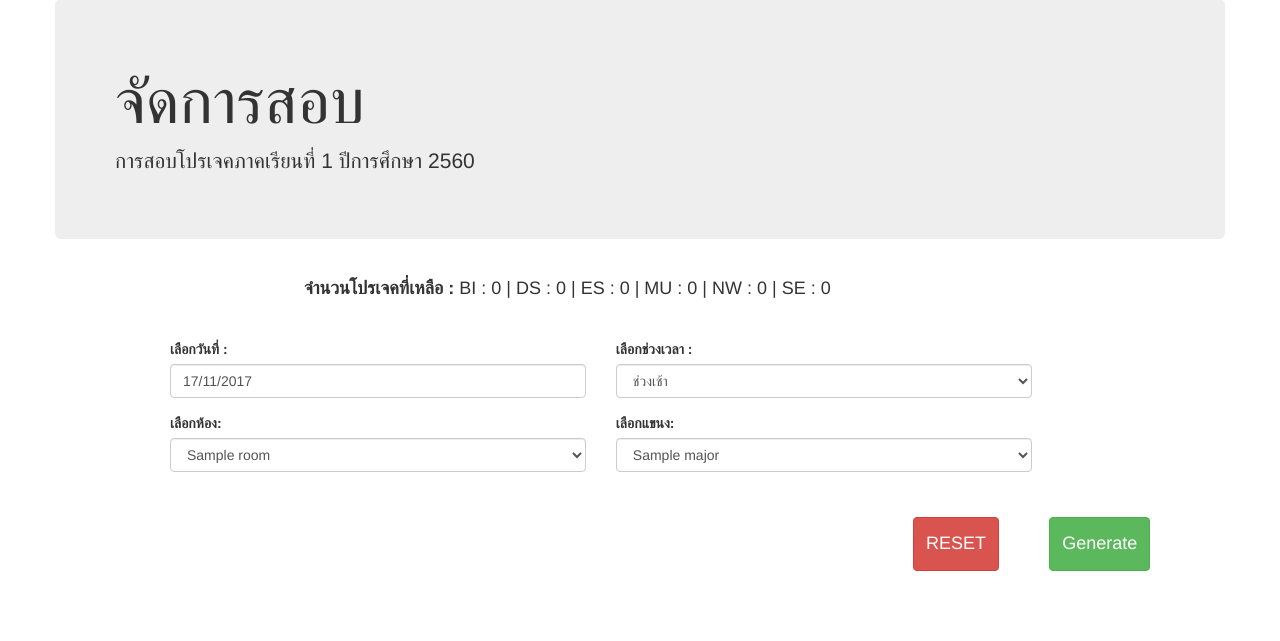
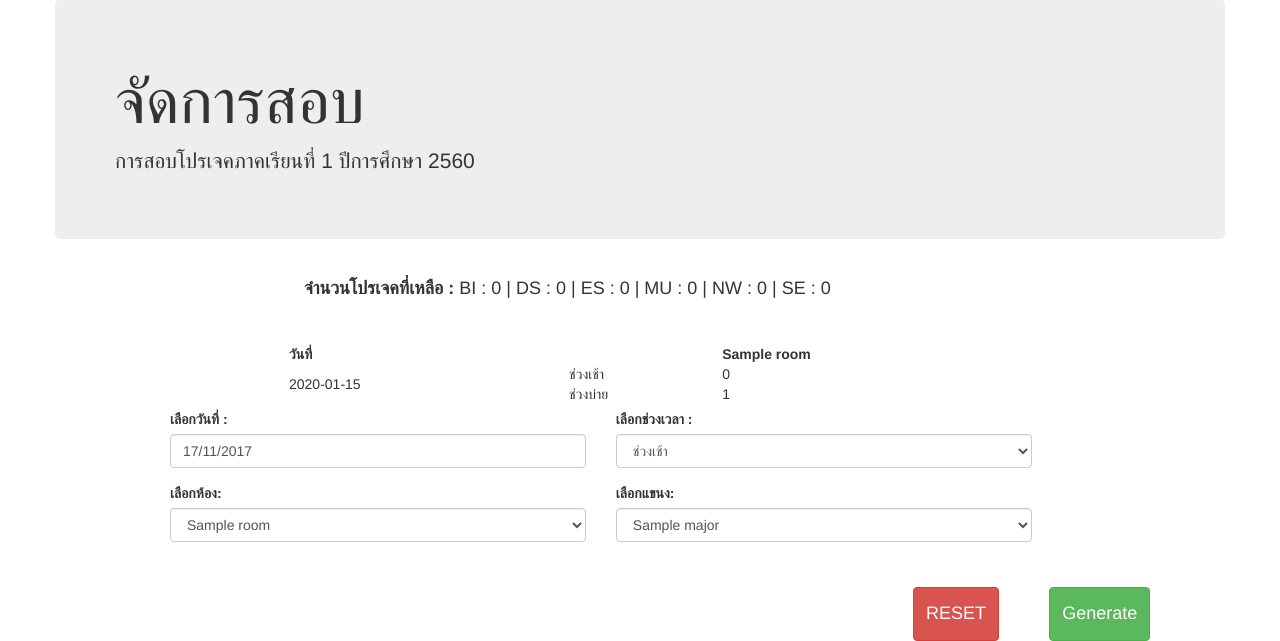
Before and after one commit to jirateep-dev/Project_exam_management_system, a Django app: page /manage/ in a window 1280 px wide. Shown: the part 248-889 px from the top of the page. Before the commit the page ends 819 px from the top, so only its background shows below. Run offline with Django 3.2, Linux system fonts and the light colour scheme; a user stored in the database is signed in; tables that the repository leaves empty hold one stand-in row (values such as "Sample post"); some libraries are stand-ins or nearby versions.

Commit message:
UI update

```diff
--- a/analysis_data/templates/manage.html
+++ b/analysis_data/templates/manage.html
@@ -19,7 +19,31 @@
                 {% endfor %}
             </h4>
         </div>
-        <form action="{% url 'manage_room' %}" method="POST" id="generate_form" style="margin-left: 100px;margin-top: 100px">
+        <table class='table-hover col-md-8' style="margin-left: 20%;margin-top: 30px;">
+            <tr>
+                <th>วันที่</th>
+                <th> </th>
+                {% for room in rooms%}
+                    <th>{{room}}</th>
+                {% endfor %}
+            </tr>
+            {% for key, values in room_period.items %}
+                <tr>
+                    <td rowspan="2">{{key}}</td>
+                    <td>ช่วงเช้า</td>
+                    {% for i in values.0%}
+                        <td>{{i}}</td>
+                    {% endfor %}
+                </tr>
+                <tr>
+                    <td>ช่วงบ่าย</td>
+                    {% for i in values.1%}
+                        <td>{{i}}</td>
+                    {% endfor %}
+                </tr>
+            {% endfor %}
+        </table>
+        <form action="{% url 'manage_room' %}" method="POST" id="generate_form" style="margin-left: 100px;margin-top: 170px">
             {% csrf_token %}
             <div class='col-md-5'>
                 <div class="form-group">
--- a/analysis_data/templates/result_room.html
+++ b/analysis_data/templates/result_room.html
@@ -14,7 +14,7 @@
         </div>
         <div id="table_teacher" class="panel-collapse collapse in">
             <table class="table table-hover" >
-                    <thead class="thead-dark">
+                    <thead>
                         <tr>
                             <th>กลุ่มอาจารย์</th>
                             <th>รายชื่ออาจารย์</th>
--- a/analysis_data/views.py
+++ b/analysis_data/views.py
@@ -13,6 +13,8 @@ from django.db.models import Q
 from random import randint
 from collections import Counter
 from django.db.models import Max
+
+this_year = Project.objects.all().aggregate(Max('proj_years'))['proj_years__max']
 
 def change_positionlevels(number1, number2, kmean):
     for i in range(len(kmean)):
@@ -69,8 +71,39 @@ def manageTeacher(major_id, date_input):
     return list_teachers
 
 def count_proj(major):
-    this_year = Project.objects.all().aggregate(Max('proj_years'))['proj_years__max']
     return len(Project.objects.filter(proj_years=this_year, schedule_id_id=None, proj_major=major))
+
+def prepare_render():
+    result = []
+    dic = {}
+    room = Room.objects.values('room_name')
+    date = DateExam.objects.values('date_exam').distinct()
+    date_all = DateExam.objects.all()
+    pc_result = [{'bi':count_proj('Business Intelligence'), 'ds':count_proj('Data Science'), 'es':count_proj('Embedded Systems'), \
+                'mu':count_proj('Multimedia'), 'nw':count_proj('Network and Communication'), 'se':count_proj('Software Development')}]
+    date_result = [date[i]['date_exam'] for i in range(len(date))]
+
+    for i in date_result:
+        period_zero = [0 for i in range(len(room))]
+        period_one = [0 for i in range(len(room))]
+        tp_date = DateExam.objects.values('time_period').filter(date_exam=i)
+        rm_date = DateExam.objects.values('room_id_id').filter(date_exam=i)
+        dic_keep = {}
+
+        for j in range(len(tp_date)):
+            dic_keep[j] = (rm_date[j]['room_id_id']-1, tp_date[j]['time_period'])
+
+        for j in range(len(dic_keep)):
+            if dic_keep[j][1] == 0:
+                period_zero[dic_keep[j][0]] = 1
+            else:
+                period_one[dic_keep[j][0]] = 1
+        dic[i] = (period_zero, period_one)
+    result.append(pc_result)
+    # result.append(date_result)
+    result.append(dic)
+
+    return result
 
 def manage_room(request):
     room_selected = request.POST.get('room_selected',None)
@@ -183,12 +216,11 @@ def manage_room(request):
                     teacher_r.schedule_teacher.add(schedule)
                     teacher_r.save()
                 Project.objects.filter(id=list_proj_id[i]).update(schedule_id_id=schedule.id)
-
-    this_year = Project.objects.all().aggregate(Max('proj_years'))['proj_years__max']
-    pc_result = [{'bi':count_proj('Business Intelligence'), 'ds':count_proj('Data Science'), 'es':count_proj('Embedded Systems'), \
-                'mu':count_proj('Multimedia'), 'nw':count_proj('Network and Communication'), 'se':count_proj('Software Development')}]
-
-    return render(request,"manage.html",{'rooms': Room.objects.all(), 'majors':Major.objects.all(), 'proj_count': pc_result})
+    else:
+        DateExam.objects.filter(id=id_dateexam).delete()
+    pre = prepare_render()
+    return render(request,"manage.html",{'rooms': Room.objects.all(), 'majors':Major.objects.all(), 'proj_count': pre[0],
+                    'room_period':pre[1]})
 
 def table_room(request):
     teacher_groups = []
@@ -231,18 +263,17 @@ def admin_required(login_url=None):
 @login_required
 @admin_required(login_url="login/")
 def manage(request):
-    this_year = Project.objects.all().aggregate(Max('proj_years'))['proj_years__max']
-    pc_result = [{'bi':count_proj('Business Intelligence'), 'ds':count_proj('Data Science'), 'es':count_proj('Embedded Systems'), \
-                'mu':count_proj('Multimedia'), 'nw':count_proj('Network and Communication'), 'se':count_proj('Software Development')}]
+    pre = prepare_render()
     try:
         reset_selected = int(request.POST.get('reset_gen',None))
-
         if reset_selected:
             Project.objects.filter(proj_years=this_year).update(schedule_id_id=None)
             DateExam.objects.all().delete()
             Teacher.objects.all().order_by('proj_group_exam').update(proj_group_exam=0)
             Teacher.save()
-
-        return render(request,"manage.html",{'rooms': Room.objects.all(), 'majors':Major.objects.all(), 'proj_count': pc_result})
+        return render(request,"manage.html",{'rooms': Room.objects.all(), 'majors':Major.objects.all(), 'proj_count': pre[0],
+                    'room_period':pre[1]})
     except Exception as error:
-        return render(request,"manage.html",{'rooms': Room.objects.all(), 'majors':Major.objects.all(), 'proj_count': pc_result})
+        print(error)
+        return render(request,"manage.html",{'rooms': Room.objects.all(), 'majors':Major.objects.all(), 'proj_count': pre[0],
+                    'room_period':pre[1]})
```
